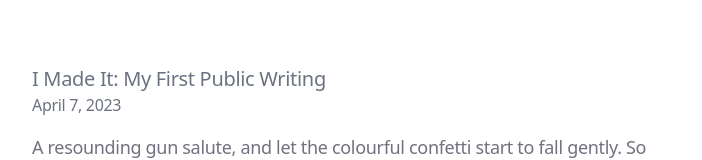
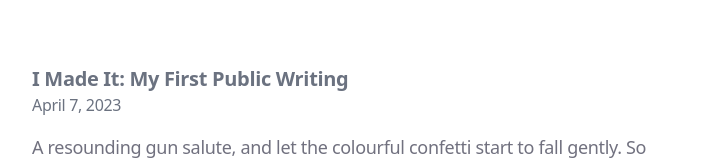
Before and after one commit to victor-eno/vicjournals, a Next.js app: page / in a window 1280 px wide. Shown: the part 179-339 px from the top of the page, without its empty margins (288-990 px from the left). Built offline with nearby package versions, Linux system fonts and the light colour scheme.

Commit message:
testing changes

```diff
--- a/pages/index.js
+++ b/pages/index.js
@@ -61,7 +61,7 @@ export default function Blog({ posts }) {
 
               <div  key={`${post.slug}`} href={`/blog/${post.slug}`}>
                   <div className='mb-4'>
-                    <h1 className='vic3 text-xl text-gray-500'>{post.frontMatter.title}</h1>
+                    <h1 className='vic3 text-xl font-bold text-gray-500'>{post.frontMatter.title}</h1>
                     <h1 className="font-base h-10 text-gray-500">{post.frontMatter.date}</h1>
                     <p>{post.frontMatter.metaDesc}</p>
 
--- a/styles/globals.css
+++ b/styles/globals.css
@@ -12,6 +12,8 @@
       font-family: system-ui, -apple-system, BlinkMacSystemFont,
       'Segoe UI', Roboto, 'Helvetica Neue', Arial, 'Noto Sans', sans-serif,
       'Apple Color Emoji', 'Segoe UI Emoji', 'Segoe UI Symbol', 'Noto Color Emoji';
+      font-variation-settings: 'wght' 450;
+      font-variant: common-ligatures contextual;
       letter-spacing: -0.02em;
     }
 
@@ -26,7 +28,7 @@
 
     .vic3 {
       @apply text-greytext-100 dark:text-moodytext-100;;
-      font-variation-settings: 'wght' 550;
+      font-variation-settings: 'wght' 750;
       }
 
     p{
```
